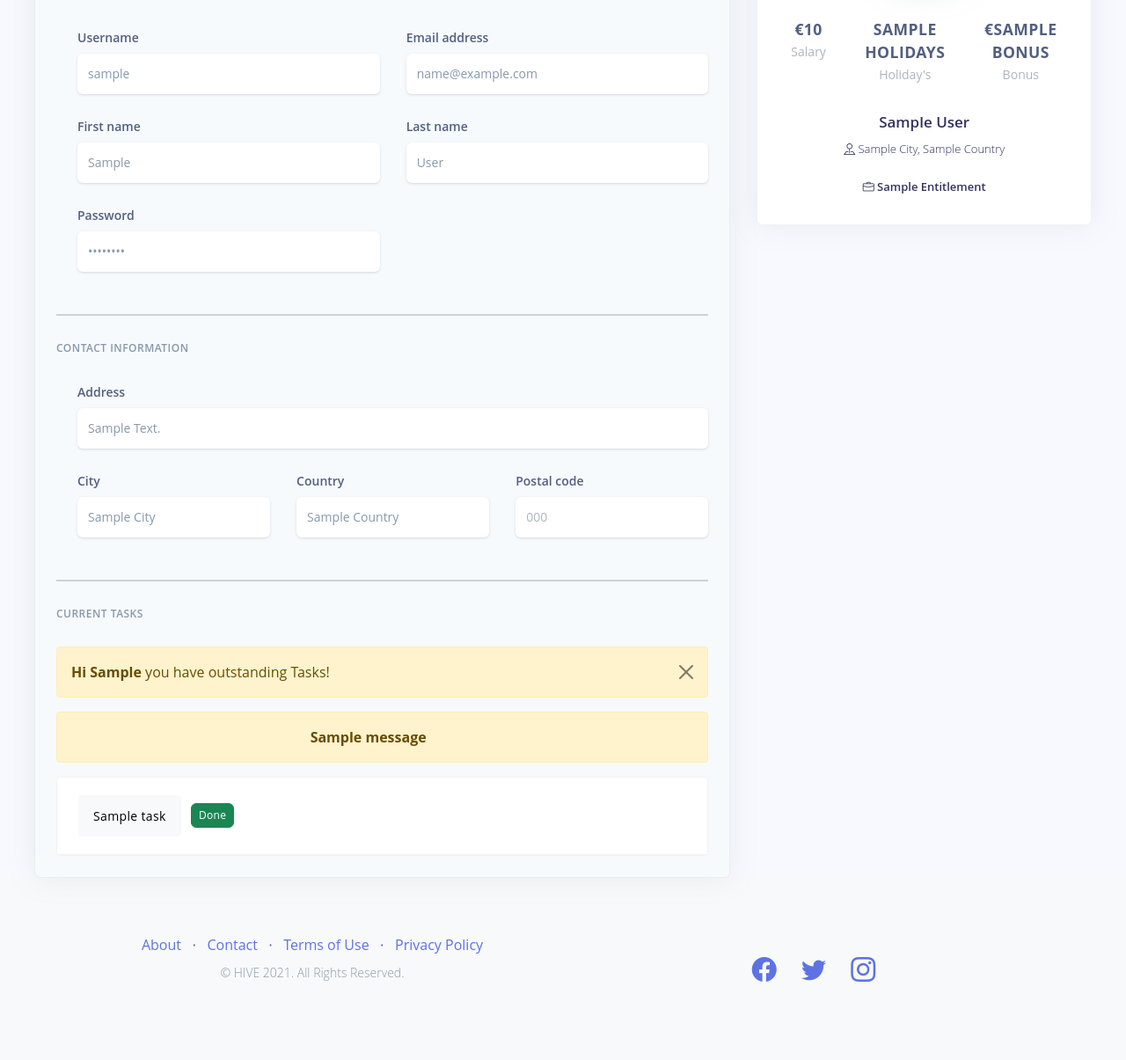
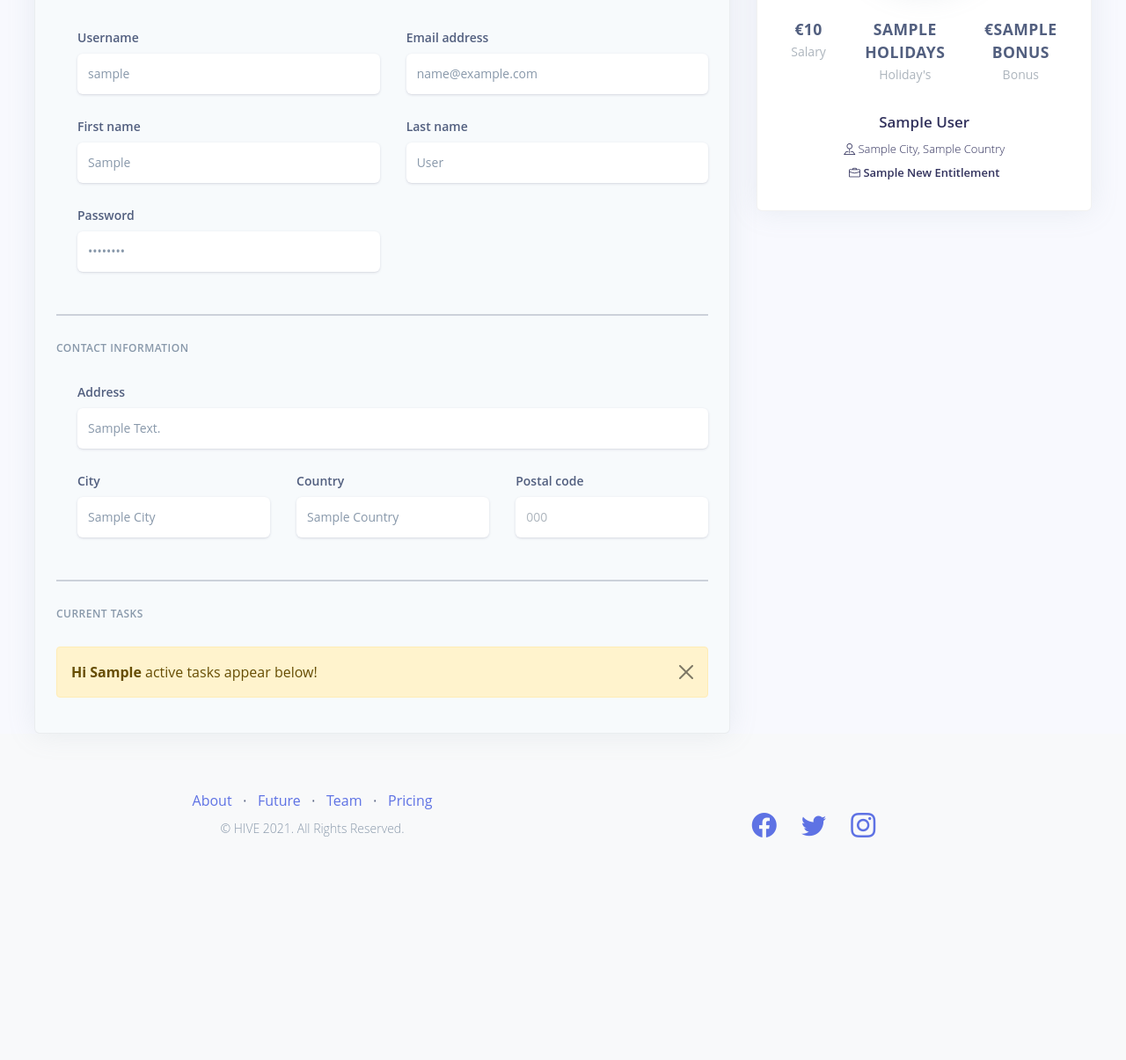
Before and after one commit to devgithubs/HIVE, a Flask app: template templates/profile.html in a window 1280 px wide. Shown: the part 731-1936 px from the top of the page at 88% size. After the commit the page ends 1683 px from the top, so only its background shows below. Run offline with Flask 2, Linux system fonts and the light colour scheme; the template is opened without the code that fills it: values that come from a table or form of the project are taken from there, most other values are stand-ins (such as "Sample title", 1, 10 or a date in 2020); one stand-in notice (Sample message) is shown; some libraries are stand-ins or nearby versions.

Commit message:
Addition of jinja templating, formatting and logic

```diff
--- a/templates/profile.html
+++ b/templates/profile.html
@@ -27,15 +27,12 @@
     <nav class="navbar navbar-top navbar-expand-md navbar-dark" id="navbar-main">
       <div class="container-fluid">
         <!-- Brand -->
-        <a class="btn btn-secondary btn-sm" href="{{ url_for('logout') }}">Log Out</a>
+        <a class="btn btn-secondary btn-sm mt-3" href="{{ url_for('logout') }}">Log Out</a>
         <!-- User -->
         <ul class="navbar-nav align-items-center d-none d-md-flex">
           <li class="nav-item dropdown">
             <a class="nav-link pr-0" href="#" role="button" data-toggle="dropdown" aria-haspopup="true" aria-expanded="false">
               <div class="media align-items-center">
-                <span class="rounded-circle">
-                  <i class="bi-person-circle" style="font-size:48px;"></i>
-                </span>
                 <div class="media-body ml-2 d-none d-lg-block">
                   <span class="mb-0 text-sm  font-weight-bold">{{ username }}</span>
                 </div>
@@ -112,15 +109,27 @@
                 <div class="col">
                   <div class="card-profile-stats d-flex justify-content-center mt-md-5">
                     <div>
-                      <span class="heading">€{{ entitlements.salary }}</span>
+                      {% if new_entitlements.salary == Null %}
+                        <span class="heading" data-bs-toggle="tooltip" data-bs-placement="top" title="Unavailable right now"><i class="bi bi-info-circle"></i></span>
+                      {% else %}
+                        <span class="heading">€{{ new_entitlements.salary }}</span>
+                      {% endif %}
                       <span class="description">Salary</span>
                     </div>
                     <div>
-                      <span class="heading">{{ entitlements.holidays }}</span>
+                      {% if new_entitlements.holidays == Null %}
+                        <span class="heading" data-bs-toggle="tooltip" data-bs-placement="top" title="Unavailable right now"><i class="bi bi-info-circle"></i></span>
+                      {% else %}
+                        <span class="heading">{{ new_entitlements.holidays }}</span>
+                      {% endif %}
                       <span class="description">Holiday's</span>
                     </div>
                     <div>
-                      <span class="heading">€{{ entitlements.bonus }}</span>
+                      {% if new_entitlements.bonus == Null %}
+                        <span class="heading" data-bs-toggle="tooltip" data-bs-placement="top" title="Unavailable right now"><i class="bi bi-info-circle"></i></span>
+                      {% else %}
+                        <span class="heading">€{{ new_entitlements.bonus }}</span>
+                      {% endif %}
                       <span class="description">Bonus</span>
                     </div>
                   </div>
@@ -133,8 +142,12 @@
                 <div class="h5 font-weight-300">
                   <i class="bi bi-pin-map"></i> {{ return_edit.city | title }}, {{ return_edit.country | title }}
                 </div>
-                <div class="h5 mt-4">
-                  <i class="bi bi-briefcase"></i> {{ entitlements.title | title }}
+                <div class="h5 mt-2">
+                  {% if new_entitlements.title == Null %}
+                    <span class="description">Employee</i></span>
+                  {% else %}
+                    <i class="bi bi-briefcase"></i> {{ new_entitlements.title | title }}</span>
+                  {% endif %}
                 </div>
               </div>
             </div>
@@ -152,8 +165,12 @@
                     Options
                   </button>
                   <ul class="dropdown-menu dropdown-menu-dark" aria-labelledby="dropdownMenuButton2">
-                    <li><a class="dropdown-item" href="{{ url_for('annual_leave', form=form, id=cur_hols._id) }}">Book Annual Leave</a></li>
-                    <li><a class="dropdown-item" href="{{ url_for('add_entitlements', entitlements=entitlements) }}">Add Entitlements</a></li>
+                    <li><a class="dropdown-item" href="{{ url_for('annual_leave', form=form, hol_id=cur_hols._id) }}">Book Annual Leave</a></li>
+
+                    {% if return_edit.is_admin == "on" %}
+                    <li><a class="dropdown-item" href="#">Add Entitlements</a></li>
+                    <li><a class="dropdown-item" href="{{ url_for('edit_entitlements', entitlement_id=new_entitlements._id) }}">Edit Entitlements</a></li>
+                    {% endif %}
                   </ul>
                 </div>
               </div>
@@ -166,7 +183,6 @@
                     <div class="col-lg-6">
                       <div class="form-group focused">
                         <label class="form-control-label" for="input-username">Username</label>
-
                         <input type="text" id="input-username" class="form-control form-control-alternative" placeholder="Username" value="{{ return_edit.user_name }}">
                       </div>
                     </div>
@@ -237,28 +253,78 @@
             <h6 class="heading-small text-muted mb-4">Current Tasks</h6>
               {% if tasks %}
               <div class="alert alert-warning alert-dismissible fade show" role="alert">
-                  <strong>Hi {{ return_edit.firstName | title }}</strong> you have outstanding Tasks!
+                <strong>Hi {{ return_edit.firstName | title }}</strong> active tasks appear below!
+              {% else %}
+                <strong>Hi {{ return_edit.firstName | title }}</strong> No tasks right now!
+              {% endif %}
+              <button type="button" class="btn-close" data-bs-dismiss="alert" aria-label="Close"></button>
+              </div>
+            {% for task in tasks %}<!--below-->
+            {% if task.created_by == session["user"] %}
+                {% if loop.index == 0 %}
+                  <div class="alert alert-warning alert-dismissible fade show" role="alert">
+                  {% if return_edit.is_admin == "on" %}
+                    <strong>Hi {{ return_edit.firstName | title }}</strong> outstanding employee tasks below!
+                  {% else %}
+                    <strong>Hi {{ return_edit.firstName | title }}</strong> no tasks right now!
+                  {% endif %}
                   <button type="button" class="btn-close" data-bs-dismiss="alert" aria-label="Close"></button>
                   </div>
                 {% endif %}
-                {% with messages = get_flashed_messages() %}
-                  {% if messages %}
-                    {% for message in messages %}
-                      <div class="alert alert-warning alert-dismissible fade show text-center" role="alert">
-                      <strong>{{ message }}</strong>
-                      </div>
-                    {% endfor %}
-                  {% endif %}
-                {% endwith %}
-                {% for task in tasks %}<!--below-->
-                <div id="accordion">
-                  <div class="card">
-                    <div class="card-header" id="heading">
-                      <h5 class="mb-0">
-                        <button type="button" class="btn btn-light" data-toggle="collapse" data-target="#collapse" aria-expanded="true" aria-controls="collapseOne">
+                <div class="accordion">
+                  <div class="accordion-item">
+                    <div class="accordion-header" id="heading">
+                      <h5 class="accordion-header mb-0">
+                        <button type="button" class="btn btn-info btn-sm m-3" data-bs-toggle="collapse" data-bs-target="#id-{{ task._id }}" aria-expanded="true" aria-controls="#id-{{ task._id }}">
                           {{ task.category_name }}
                         </button>
-
+                          {% if return_edit.is_admin == "on" %}
+                            <a class="btn btn-primary btn-sm"
+                              href="{{ url_for('edit_task', task_id=task._id) }}">Edit</a>
+                            <a class="btn btn-danger btn-sm"
+                              href="{{ url_for('delete_task', task_id=task._id) }}">Remove</a>
+                          {% else %}
+                            <a class="btn btn-success btn-sm"
+                            href="{{ url_for('delete_task', task_id=task._id) }}">Complete</a>
+                          {% endif %}
+                          {% if task.is_urgent == "on" %}
+                            <i class="bi bi-exclamation-lg" data-toggle="tooltip" data-placement="right" title="URGENT!"></i>
+                          {% endif %}
+                      </h5>
+                    </div>
+                    <div id="id-{{ task._id }}" class="acordion-collapse collapse" aria-labelledby="heading" data-parent="#accordion">
+                      <div class="accordion-body">
+                        <strong>{{ task.task_name }}</strong> : {{ task.due_date }}
+                        {% if task.is_urgent == "on" %}
+                          <i class="bi bi-exclamation-circle-fill" data-toggle="tooltip" data-placement="right" title="URGENT!"></i>
+                        {% endif %}
+                      </div>
+                      <div class="card-body">
+                        <p>{{ task.task_description }}</p>
+                        <p><em>Assigned to: {{ task.task_assign }}</em></p>
+                      </div>
+                    </div>
+                  </div>
+                </div>
+            {% elif task.task_assign == session["user"] %}
+              {% if loop.index == 0 %}
+                <div class="alert alert-warning alert-dismissible fade show" role="alert">
+                {% if return_edit.is_admin == "off" %}
+                <strong>Hi {{ return_edit.firstName | title }}</strong> you have tasks that require attention!
+                {% else %}
+                <div class="alert alert-warning alert-dismissible fade show" role="alert">
+                <strong>Hi {{ return_edit.firstName | title }}</strong> all good, no tasks right now!
+                {% endif %}
+                <button type="button" class="btn-close" data-bs-dismiss="alert" aria-label="Close"></button>
+                </div>
+              {% endif %}
+                <div id="accordion">
+                  <div class="accordion-item">
+                    <div class="accordion-header" id="heading">
+                      <h5 class="accordion-header mb-0">
+                        <button type="button" class="btn btn-info btn-sm m-3" data-bs-toggle="collapse" data-bs-target="#id-{{ task._id }}" aria-expanded="true" aria-controls="#id-{{ task._id }}">
+                          {{ task.category_name }}
+                        </button>
                           {% if return_edit.is_admin == "on" %}
                             <a class="btn btn-primary btn-sm"
                               href="{{ url_for('edit_task', task_id=task._id) }}">Edit</a>
@@ -266,14 +332,12 @@
                             <a class="btn btn-success btn-sm"
                             href="{{ url_for('delete_task', task_id=task._id) }}">Done</a>
                           {% endif %}
-
-
                           {% if task.is_urgent == "on" %}
                             <i class="bi bi-exclamation-lg" data-toggle="tooltip" data-placement="right" title="URGENT!"></i>
                           {% endif %}
                       </h5>
                     </div>
-                    <div id="collapse" class="collapse" aria-labelledby="heading" data-parent="#accordion">
+                    <div id="id-{{ task._id }}" class="acordion-collapse collapse" aria-labelledby="heading" data-parent="#accordion">
                       <div class="card-body">
                         <strong>{{ task.task_name }}</strong> : {{ task.due_date }}
                         {% if task.is_urgent == "on" %}
@@ -282,12 +346,17 @@
                       </div>
                       <div class="card-body">
                         <p>{{ task.task_description }}</p>
-                        <p><em>by: {{ task.created_by }}</em></p>
+                        <p><em>Created by: {{ task.created_by }}</em></p>
                       </div>
                     </div>
                   </div>
                 </div>
-                {% endfor %}<!--above-->
+
+            {% endif %}
+
+            {% endfor %}
+
+                <!--above-->
               </form>
             </div>
           </div>
@@ -303,26 +372,26 @@
         <div class="row">
                     <div class="col-lg-6 h-100 text-center text-lg-start my-auto">
                         <ul class="list-inline mb-2">
-                    <li class="list-inline-item"><a href="#!">About</a></li>
+                            <li class="list-inline-item"><a href="{{ url_for('info') }}#about">About</a></li>
                             <li class="list-inline-item">⋅</li>
-                    <li class="list-inline-item"><a href="#!">Contact</a></li>
+                            <li class="list-inline-item"><a href="{{ url_for('info') }}#future">Future</a></li>
                             <li class="list-inline-item">⋅</li>
-                    <li class="list-inline-item"><a href="#!">Terms of Use</a></li>
+                            <li class="list-inline-item"><a href="{{ url_for('info') }}#team">Team</a></li>
                             <li class="list-inline-item">⋅</li>
-                    <li class="list-inline-item"><a href="#!">Privacy Policy</a></li>
+                            <li class="list-inline-item"><a href="{{ url_for('info') }}#pricing">Pricing</a></li>
                         </ul>
                         <p class="text-muted small mb-4 mb-lg-0">&copy; HIVE 2021. All Rights Reserved.</p>
                     </div>
                     <div class="col-lg-6 h-100 text-center text-lg-end my-auto">
                         <ul class="list-inline mb-0">
                             <li class="list-inline-item me-4">
-                        <a href="#!"><i class="bi-facebook fs-3"></i></a>
+                                <a href="https://www.facebook.com/" target="_blank"><i class="bi-facebook fs-3"></i></a>
                             </li>
                             <li class="list-inline-item me-4">
-                        <a href="#!"><i class="bi-twitter fs-3"></i></a>
+                                <a href="https://twitter.com/?lang=en" target="_blank"><i class="bi-twitter fs-3"></i></a>
                             </li>
                             <li class="list-inline-item">
-                        <a href="#!"><i class="bi-instagram fs-3"></i></a>
+                                <a href="https://www.instagram.com/?hl=en" target="_blank"><i class="bi-instagram fs-3"></i></a>
                             </li>
                         </ul>
                     </div>
```
Lines whose indentation alone changed are shown as unchanged.
